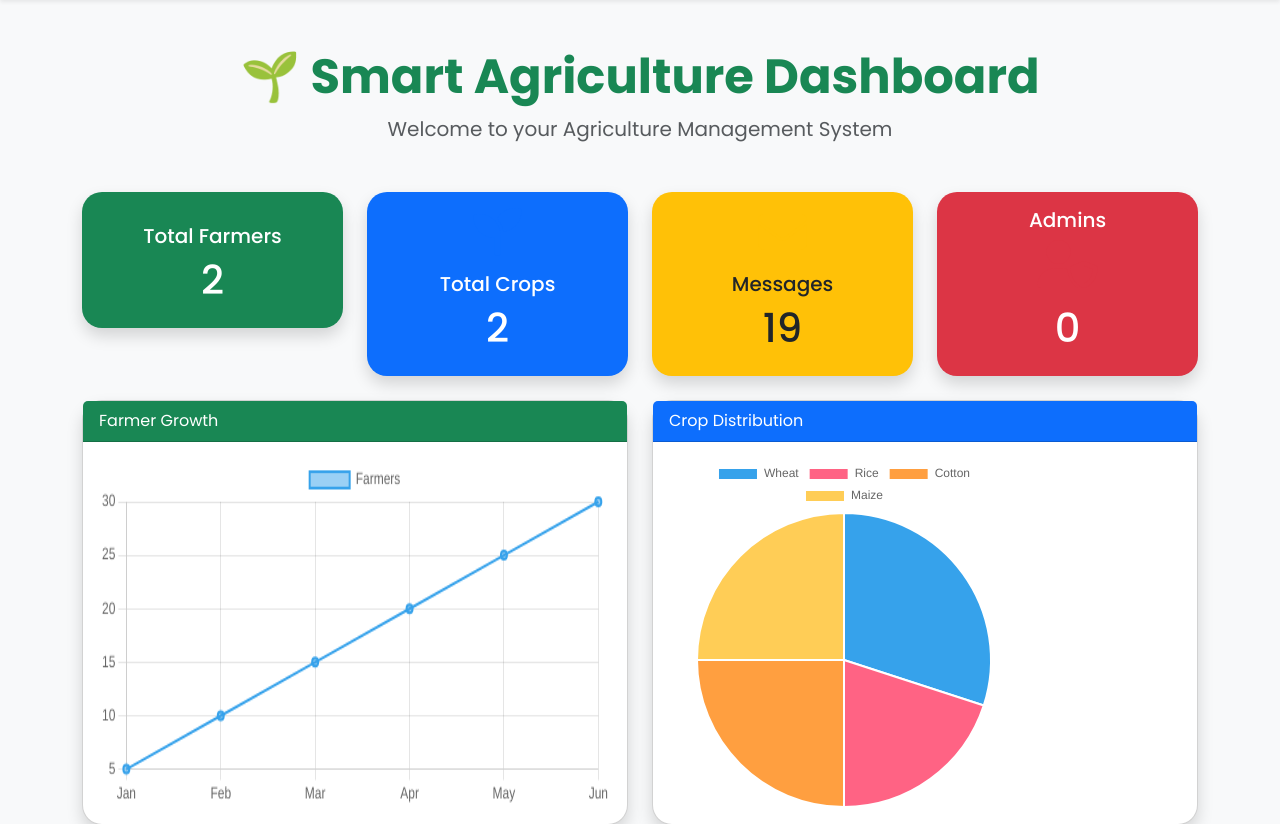
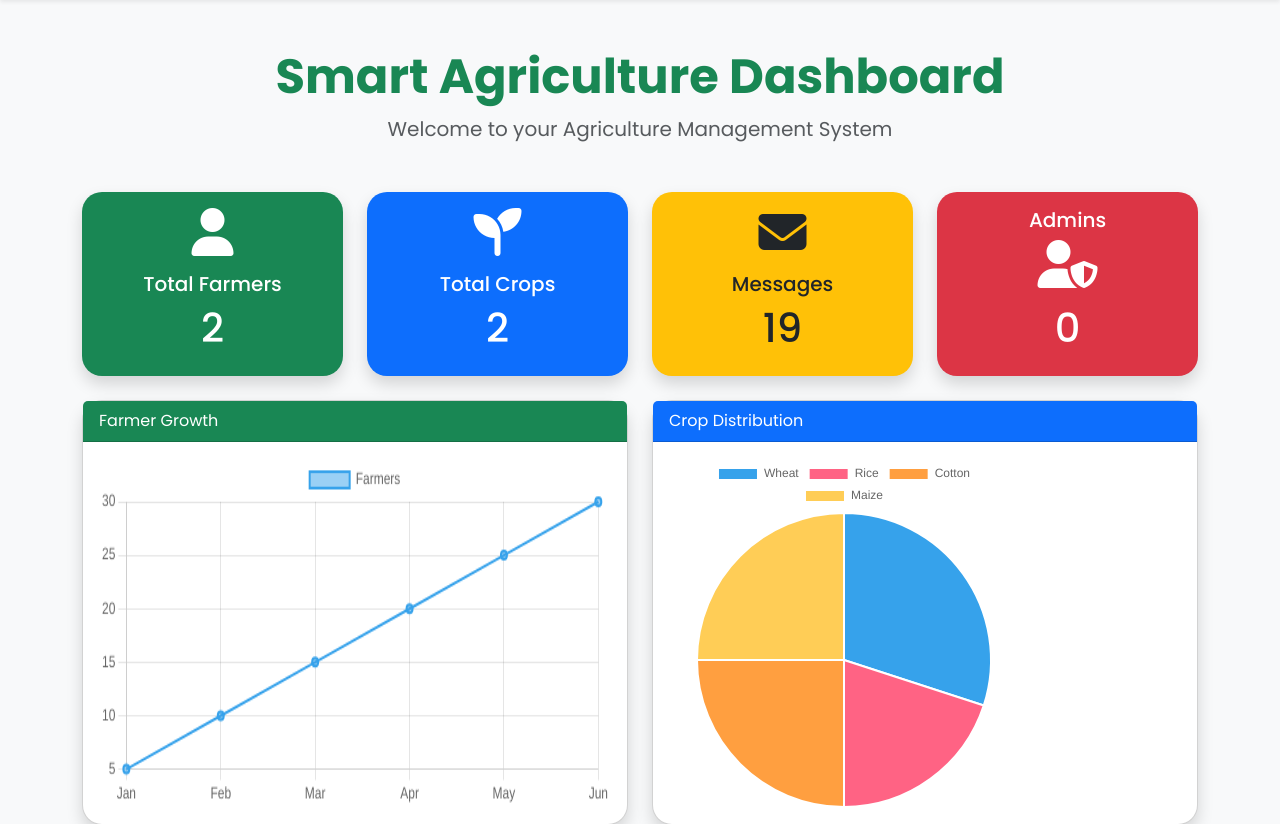
Before and after one commit to ritupatel114/Smart_Agriculture_System, a Flask app: page /dashboard in a window 1280 px wide. Shown: the part 56-880 px from the top of the page. Run offline with Flask 3, Linux system fonts and the light colour scheme; data comes from the database, SQL or seed files in the repository; data that the repository does not hold is empty.

Commit message:
Added README and updated dashboard

```diff
--- a/templates/dashboard.html
+++ b/templates/dashboard.html
@@ -7,7 +7,7 @@
      <div class="text-center mb-5">
 
     <h1 class="display-5 fw-bold text-success">
-        🌱 Smart Agriculture Dashboard
+         Smart Agriculture Dashboard
     </h1>
 
     <p class="text-muted fs-5">
@@ -22,7 +22,7 @@
         <div class="col-md-3 mb-4">
             <div class="card shadow border-0 bg-success text-white">
                 <div class="card-body text-center">
-                    <i class="fas fa-user-farmer fa-3x text-success mb-3"></i>
+                    <i class="fas fa-user fa-3x mb-3"></i>
                     <h5>Total Farmers</h5>
                     <h1>{{ farmer_count }}</h1>
                 </div>
@@ -32,7 +32,7 @@
         <div class="col-md-3 mb-4">
             <div class="card shadow border-0 bg-primary text-white">
                 <div class="card-body text-center">
-                    <i class="fas fa-seedling fa-3x text-primary mb-3"></i>
+                    <i class="fas fa-seedling fa-3x mb-3"></i>
                     <h5>Total Crops</h5>
                     <h1>{{ crop_count }}</h1>
                 </div>
@@ -42,7 +42,7 @@
         <div class="col-md-3 mb-4">
             <div class="card shadow border-0 bg-warning text-dark">
                 <div class="card-body text-center">
-                    <i class="fas fa-envelope fa-3x text-warning mb-3"></i>
+                    <i class="fas fa-envelope fa-3x mb-3"></i>
                     <h5>Messages</h5>
                     <h1>{{ contact_count }}</h1>
                 </div>
@@ -53,7 +53,7 @@
             <div class="card shadow border-0 bg-danger text-white">
                 <div class="card-body text-center">
                     <h5>Admins</h5>
-                    <i class="fas fa-user-shield fa-3x text-danger mb-3"></i>
+                    <i class="fas fa-user-shield fa-3x mb-3"></i>
                     <h1>{{ admin_count }}</h1>
                 </div>
             </div>
```
